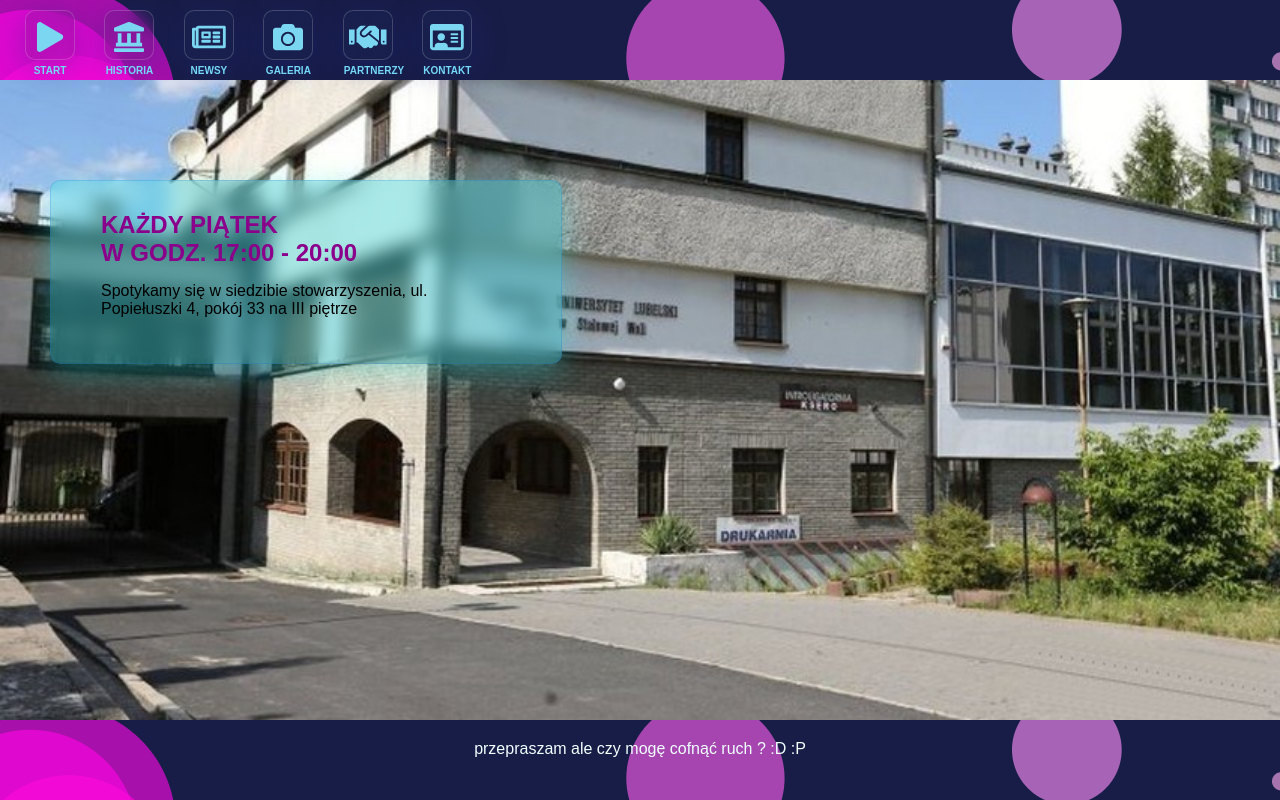
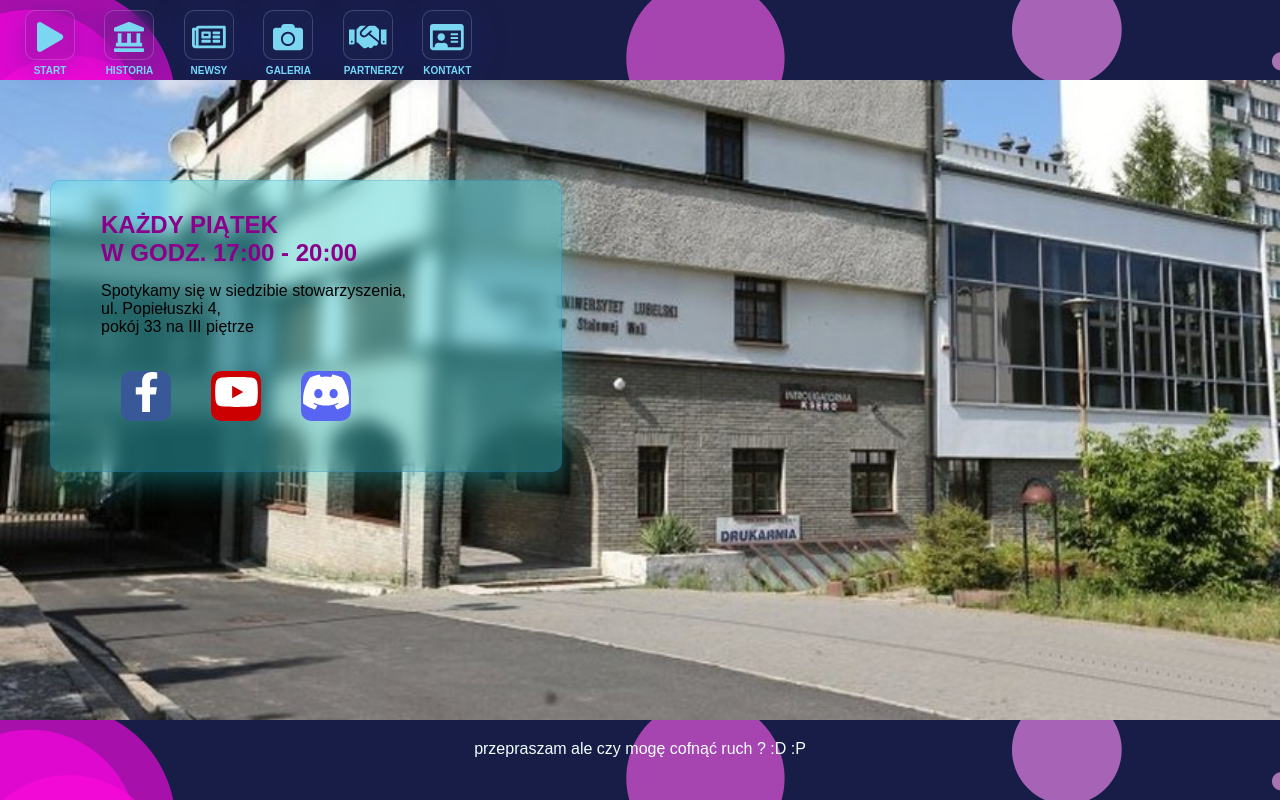
Before and after one commit to pkotwica/ssf, a plain HTML site: page kontakt.html in a window 1280 px wide. Drawn offline with Linux system fonts and the light colour scheme.

Commit message:
create media for kontakt site

```diff
--- a/kontakt.html
+++ b/kontakt.html
@@ -26,7 +26,14 @@
         <article>
            <h2>KAŻDY PIĄTEK<br>
             W GODZ. 17:00 - 20:00</h2>
-            <p>Spotykamy się w siedzibie stowarzyszenia, ul. Popiełuszki 4, pokój 33 na III piętrze </p>
+            <p>Spotykamy się w siedzibie stowarzyszenia,<br> ul. Popiełuszki 4,<br> pokój 33 na III piętrze </p>
+            <div class="media">
+                <div class="fb" title="facebook"><a href="https://www.facebook.com/stalowafantastyka/" target="blank"><i class="fab fa-facebook-f"></i></a></div>
+                <div class="yt" title="YouTube"><a href="https://www.youtube.com/channel/UClSa-4tAw2hSQ1GJuwPIaMA" target="blank"><i class="fab fa-youtube"></i></a></div>
+                <div class="disc" title="discord"><a href="" target="blank"><i class="fab fa-discord"></i></a></div>
+            </div>
+
+
 
         </article>
 
--- a/scss/style.scss
+++ b/scss/style.scss
@@ -184,6 +184,44 @@ article{
     background-size: cover;
     background-repeat: none;
     background-position: bottom;
+    .media{
+        display: flex;
+        width: 100%;
+        div{
+            width: 50px;
+            height: 50px;
+            margin: 20px;
+            border-radius: 10px;
+            transition: all 0.3s ease-in-out;
+            &:hover{
+                transform: scale(1.5);
+                box-shadow: -10px 10px 4px 2px rgba(18, 21, 45, 1);
+            }
+            i{
+                font-size: 40px;
+
+
+            }
+            a{
+                display: block;
+                color: white;
+                text-align: center;
+                justify-items: center;
+                margin: auto;
+
+            }
+        }
+        .fb{
+            background: #385898;
+        }
+        .yt{
+            background: #c00;
+        }
+        .disc{
+            background: #5865f2;
+        }
+
+    }
 }
 
 // ***********stopka*********************
```
Also changed, not shown: css/style.css, 1 other file.
